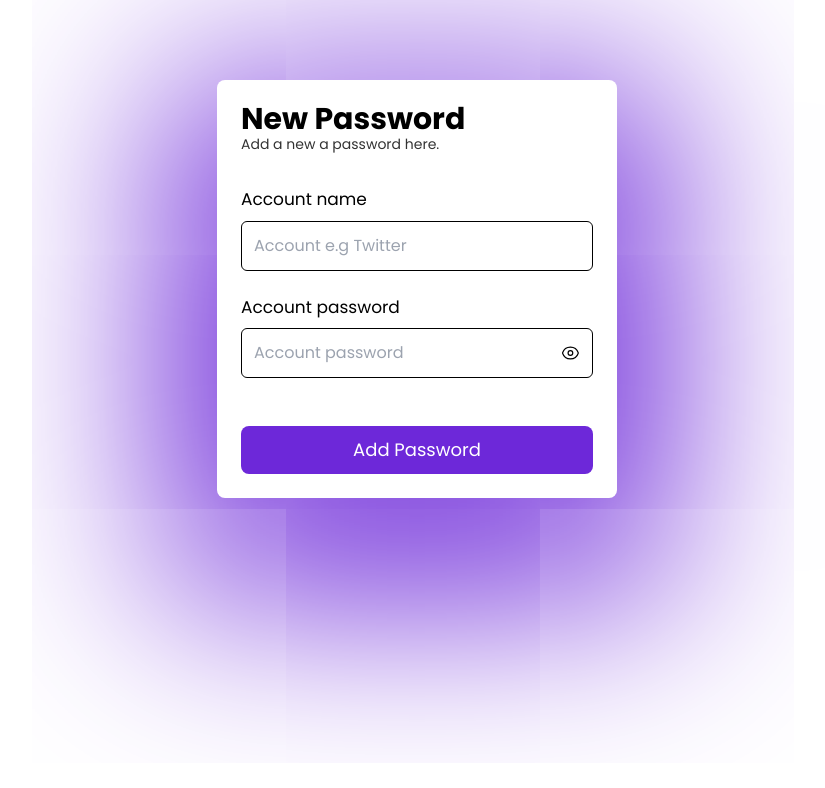
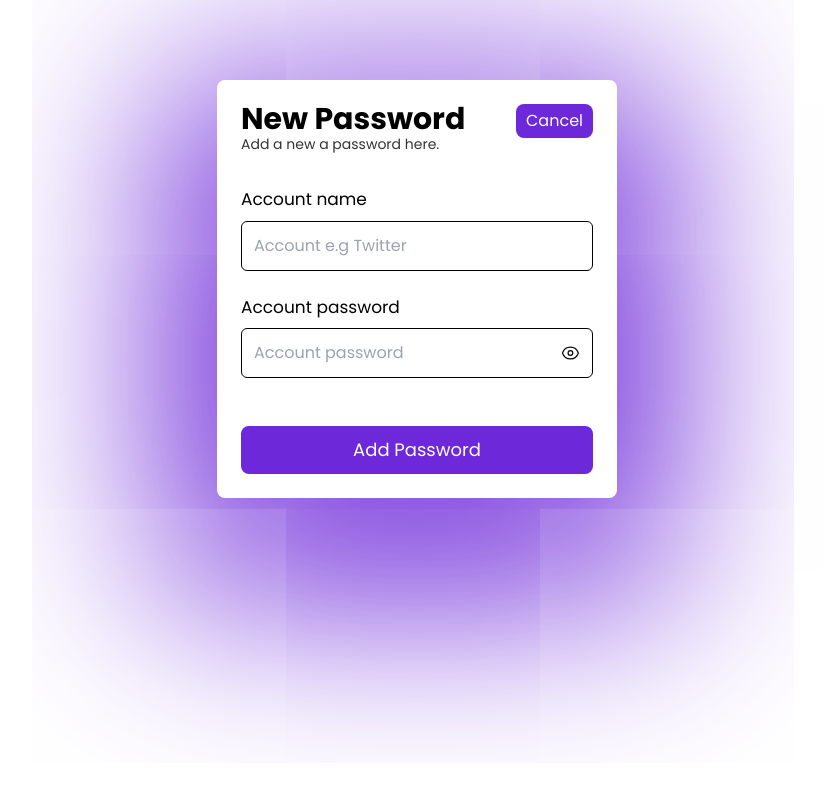
Before and after one commit to Jacobkyalo/password-manager-client, a React (Vite) app: page /add-password in a window 1280 px wide. Shown: the top 788 px of the page, without its empty margins (223-1048 px from the left). Built offline with nearby package versions, Linux system fonts and the light colour scheme.

Commit message:
added cancel button

```diff
--- a/src/pages/add-password/index.jsx
+++ b/src/pages/add-password/index.jsx
@@ -1,12 +1,22 @@
+import { Link } from 'react-router-dom';
 import { EyeIcon, EyeSlashIcon } from '@heroicons/react/24/outline';
 
 const index = () => {
   return (
     <section className="mt-20 flex h-[80vh] flex-col items-center justify-start">
       <form className="w-full max-w-[400px] rounded-lg px-4 py-6 shadow-[0_50px_200px_50px_#6d28d9] md:px-6">
-        <div className="mb-8">
-          <h2 className="text-3xl font-semibold leading-none">New Password</h2>
-          <p className="text-[14px] opacity-80">Add a new a password here.</p>
+        <div className="mb-8 flex justify-between">
+          <div>
+            <h2 className="text-3xl font-semibold leading-none">New Password</h2>
+            <p className="text-[14px] opacity-80">Add a new a password here.</p>
+          </div>
+          <Link to="/dashboard">
+            <button
+              type="button"
+              className="text-md rounded-[8px] bg-violet-700 px-[10px] py-[5px] text-white transition-all duration-1000 hover:bg-violet-600">
+              Cancel
+            </button>
+          </Link>
         </div>
         <label htmlFor="account-name" className="block">
           <span className="mb-2 block text-[17px] font-medium">Account name</span>
```
